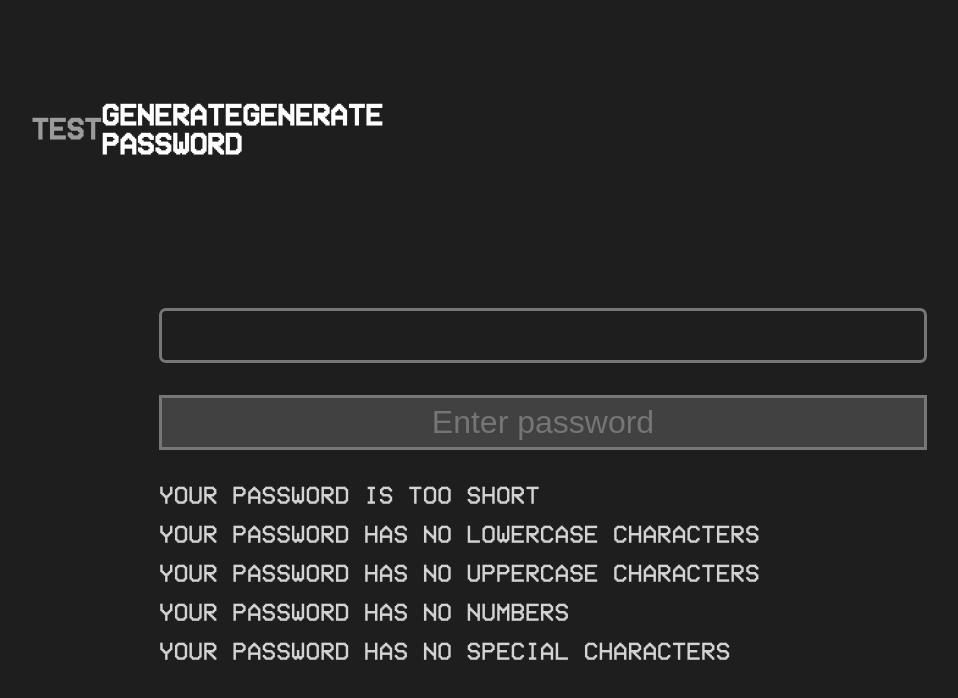
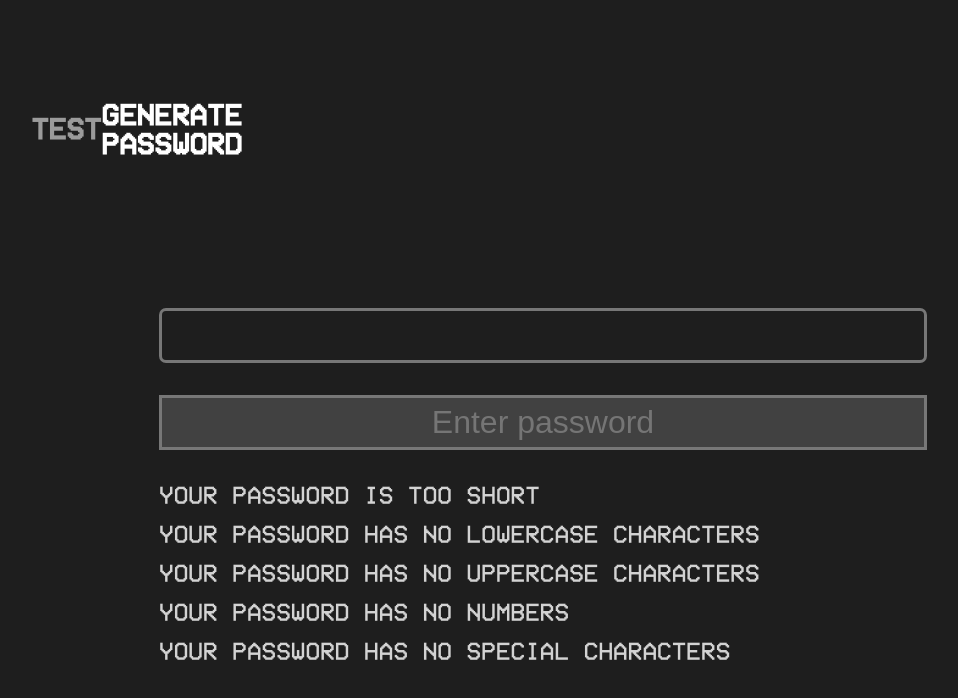
Before and after one commit to Kunull/Signum, a plain HTML site: page index.html in a window 1280 px wide. Shown: the whole page, without its empty margins (97-1055 px from the left). Drawn offline with Linux system fonts and the light colour scheme; a web font is replaced by a local one.

Commit message:
Update index.html

```diff
--- a/index.html
+++ b/index.html
@@ -18,7 +18,7 @@
       </h2>
 
       <h2>
-          <a class="clickable" href="generate.html">GENERATE</a>
+          <a class="clickable" href="generate.html"></a>
       </h2>
     </div>
   </div>
```
